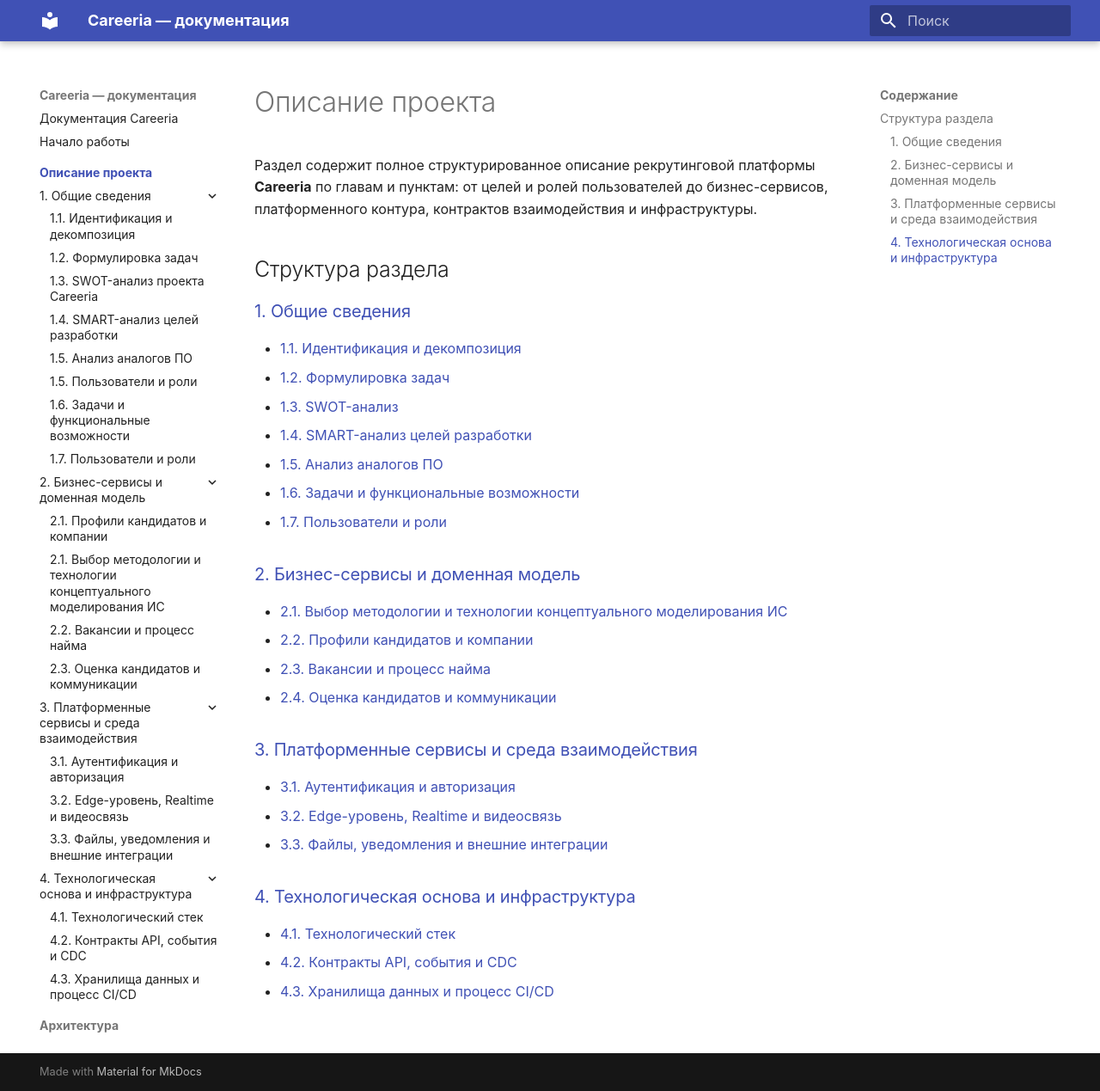
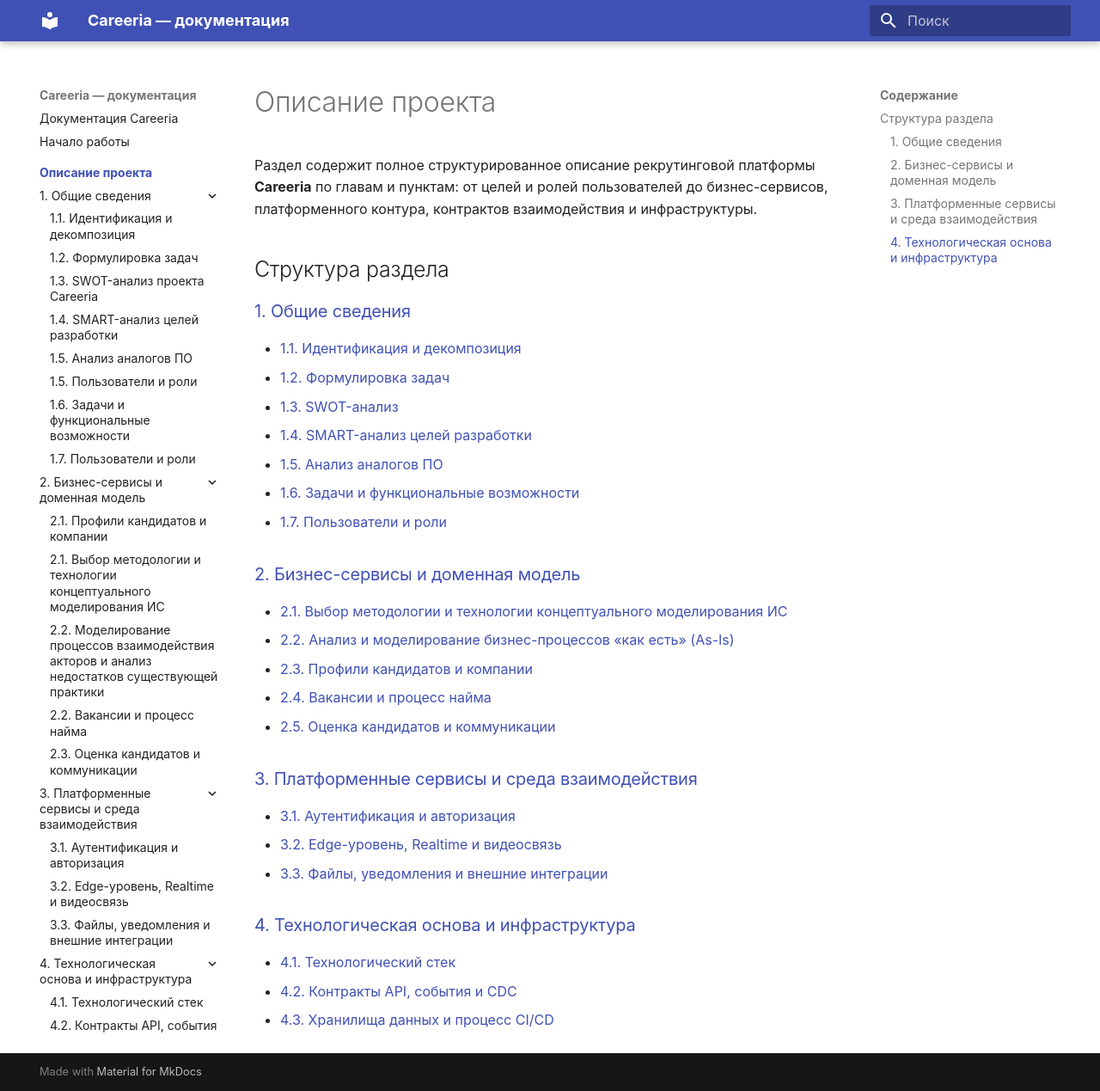
Before and after one commit to krackl1n/careeria, an MkDocs documentation site: the page built from docs/project/index.md, in a window 1280 px wide and 1269 px high. Shown: the whole window at 86% size. Built offline with MkDocs 1.6.1 and Material for MkDocs 9.7.7, drawn with Linux system fonts in a browser that asks for light colours.

```diff
--- a/docs/project/index.md
+++ b/docs/project/index.md
@@ -15,9 +15,11 @@
 
 ### [2. Бизнес-сервисы и доменная модель](02-business-services/index.md)
 - [2.1. Выбор методологии и технологии концептуального моделирования ИС](02-business-services/01-choice-methodology-technology.md)
-- [2.2. Профили кандидатов и компании](02-business-services/01-candidate-company.md)
-- [2.3. Вакансии и процесс найма](02-business-services/02-vacancy-hiring.md)
-- [2.4. Оценка кандидатов и коммуникации](02-business-services/03-assessment-communication.md)
+- [2.2. Анализ и моделирование бизнес-процессов «как есть» (As-Is)](02-business-services/02-as-is-process-modeling.md)
+- [2.3. Профили кандидатов и компании](02-business-services/01-candidate-company.md)
+- [2.4. Вакансии и процесс найма](02-business-services/02-vacancy-hiring.md)
+- [2.5. Оценка кандидатов и коммуникации](02-business-services/03-assessment-communication.md)
+
 
 ### [3. Платформенные сервисы и среда взаимодействия](03-platform-services/index.md)
 - [3.1. Аутентификация и авторизация](03-platform-services/01-identity-authz.md)
```
Also changed, not shown: docs/project/02-business-services/01-choice-methodology-technology.md (+6 -5 lines), docs/project/02-business-services/02-as-is-process-modeling.md (added, +25 -0 lines), docs/project/02-business-services/index.md (+4 -3 lines), 1 other file.
